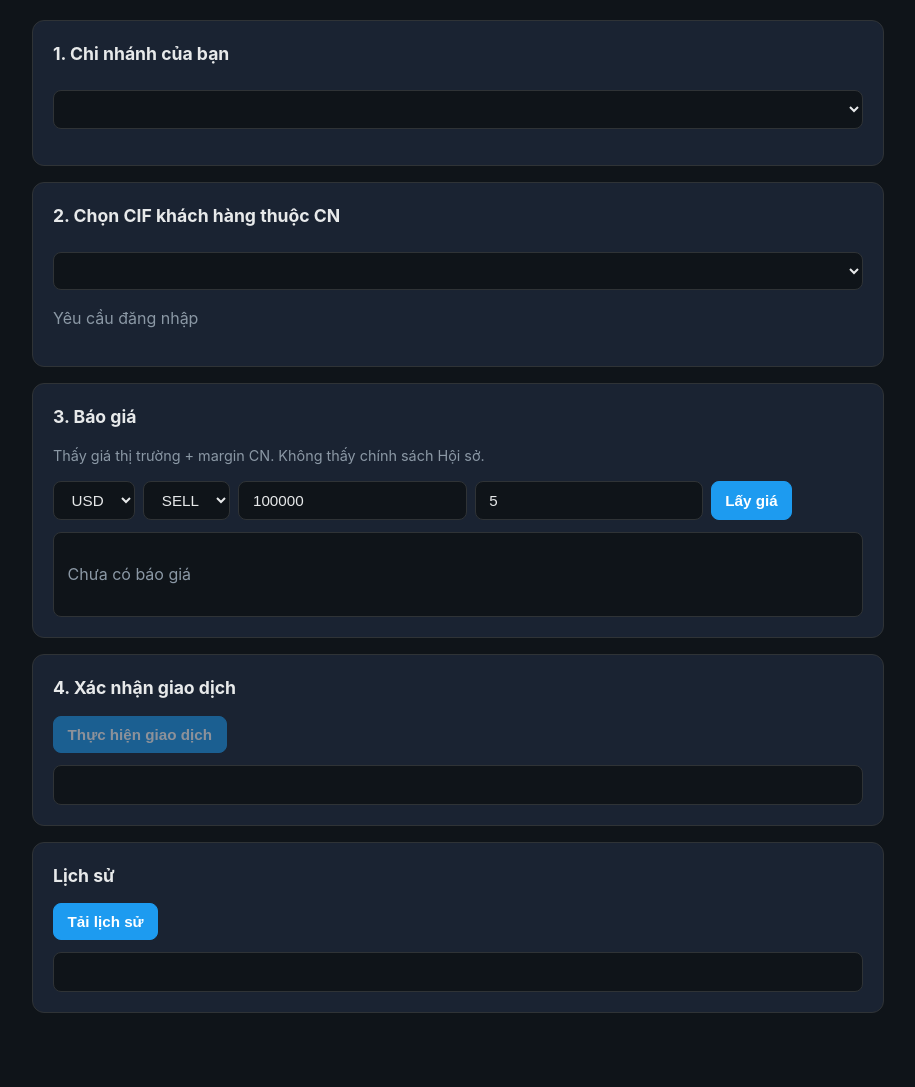
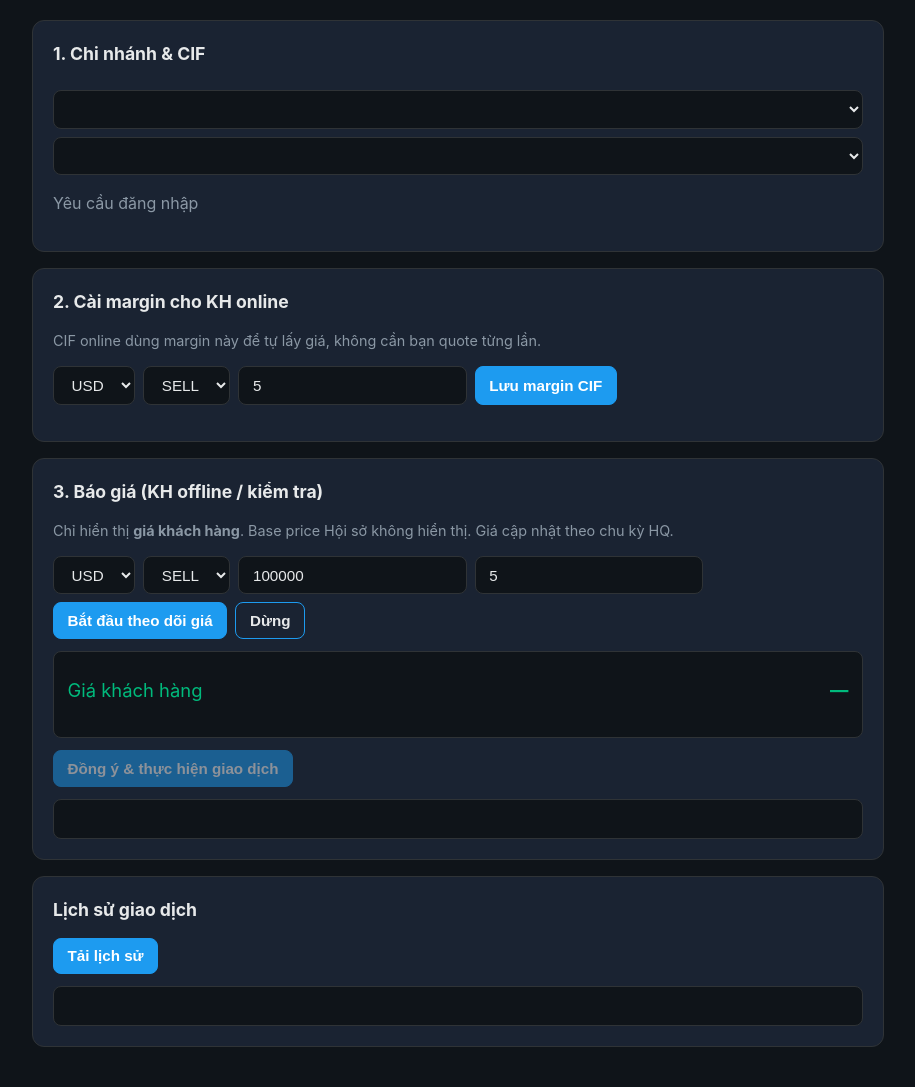
Before and after one commit to trongltgit/anti-bot-pro, a Flask app: template templates/portal_cn.html in a window 1280 px wide. Shown: the part 116-1203 px from the top of the page, without its empty margins (182-1097 px from the left). Before the commit the page ends 1129 px from the top, so only its background shows below. Run offline with Flask 3, Linux system fonts and the light colour scheme; the template is opened without the code that fills it: most values are stand-ins (such as "Sample title", 1, 10 or a date in 2020); lists and menus that the app fills with data are empty.

Commit message:
Add files via upload

```diff
--- a/templates/portal_cn.html
+++ b/templates/portal_cn.html
@@ -3,52 +3,56 @@
 <head>
   <meta charset="UTF-8">
   <meta name="viewport" content="width=device-width, initial-scale=1.0">
-  <title>Chi nhánh – Giao dịch</title>
+  <title>Chi nhánh</title>
   <link rel="stylesheet" href="/static/css/style.css">
 </head>
 <body>
   <div class="container">
     <header class="bar">
-      <div>
-        <h1>Chi nhánh</h1>
-        <p class="muted">Xin chào, {{ user_name }}</p>
-      </div>
+      <div><h1>Chi nhánh</h1><p class="muted">Xin chào, {{ user_name }}</p></div>
       <button class="secondary" onclick="logout()">Đăng xuất</button>
     </header>
 
     <section class="card">
-      <h2>1. Chi nhánh của bạn</h2>
+      <h2>1. Chi nhánh & CIF</h2>
       <select id="branch-select" class="full-select"></select>
-      <p id="branch-msg" class="muted"></p>
-    </section>
-
-    <section class="card">
-      <h2>2. Chọn CIF khách hàng thuộc CN</h2>
-      <select id="cif-select" class="full-select"></select>
+      <select id="cif-select" class="full-select" style="margin-top:0.5rem"></select>
       <p id="cif-msg" class="muted"></p>
     </section>
 
     <section class="card">
-      <h2>3. Báo giá</h2>
-      <p class="hint">Thấy giá thị trường + margin CN. Không thấy chính sách Hội sở.</p>
+      <h2>2. Cài margin cho KH online</h2>
+      <p class="hint">CIF online dùng margin này để tự lấy giá, không cần bạn quote từng lần.</p>
+      <div class="form-row">
+        <select id="p-cur"><option>USD</option><option>EUR</option><option>GBP</option><option>JPY</option><option>AUD</option><option>SGD</option></select>
+        <select id="p-side"><option>SELL</option><option>BUY</option></select>
+        <input type="number" id="p-margin" value="5" min="0" step="0.1" placeholder="Margin">
+        <button onclick="savePreset()">Lưu margin CIF</button>
+      </div>
+      <p id="preset-msg" class="muted"></p>
+    </section>
+
+    <section class="card">
+      <h2>3. Báo giá (KH offline / kiểm tra)</h2>
+      <p class="hint">Chỉ hiển thị <strong>giá khách hàng</strong>. Base price Hội sở không hiển thị. Giá cập nhật theo chu kỳ HQ.</p>
       <div class="form-row">
         <select id="currency"><option>USD</option><option>EUR</option><option>GBP</option><option>JPY</option><option>AUD</option><option>SGD</option></select>
         <select id="side"><option>SELL</option><option>BUY</option></select>
-        <input type="number" id="amount" value="100000" min="1" placeholder="Số tiền">
+        <input type="number" id="amount" value="100000" min="1">
         <input type="number" id="margin" value="5" min="0" step="0.1" placeholder="Margin CN">
-        <button onclick="getQuote()">Lấy giá</button>
+        <button onclick="startQuote()">Bắt đầu theo dõi giá</button>
+        <button class="secondary" onclick="stopQuote()">Dừng</button>
       </div>
-      <div id="quote-box" class="result-box"><p class="muted">Chưa có báo giá</p></div>
-    </section>
-
-    <section class="card">
-      <h2>4. Xác nhận giao dịch</h2>
-      <button onclick="executeTrade()" id="btn-exec" disabled>Thực hiện giao dịch</button>
+      <div id="quote-box" class="result-box">
+        <div class="price-line highlight"><span>Giá khách hàng</span><strong id="final-px">—</strong></div>
+        <p class="muted small" id="quote-meta"></p>
+      </div>
+      <button onclick="executeTrade()" id="btn-exec" disabled style="margin-top:0.75rem">Đồng ý & thực hiện giao dịch</button>
       <div id="trade-box" class="result-box"></div>
     </section>
 
     <section class="card">
-      <h2>Lịch sử</h2>
+      <h2>Lịch sử giao dịch</h2>
       <button onclick="loadHistory()">Tải lịch sử</button>
       <div id="history-box" class="result-box"></div>
     </section>
```
Also changed, not shown: templates/portal_hq.html (+16 -18 lines), templates/portal_kh.html (+12 -7 lines).
